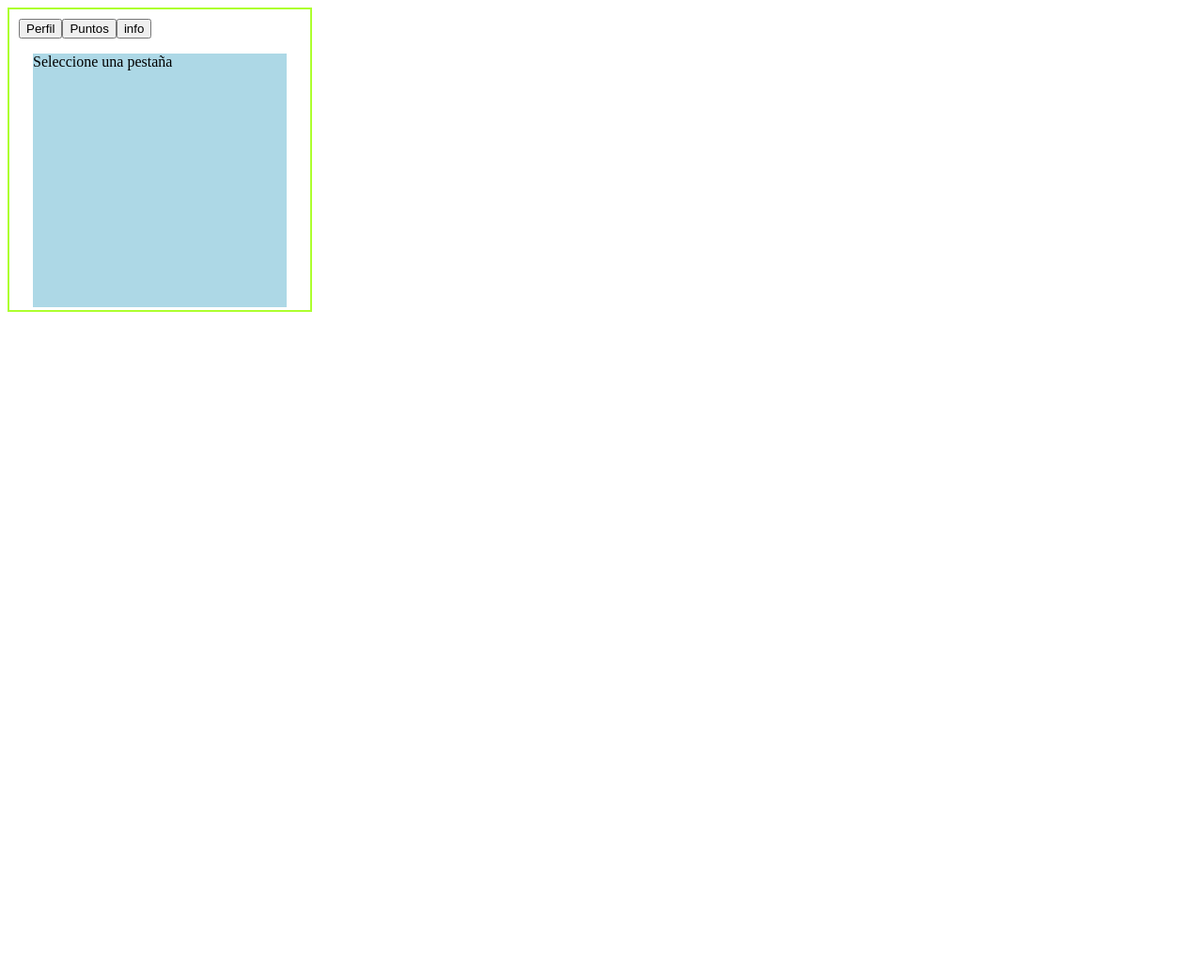
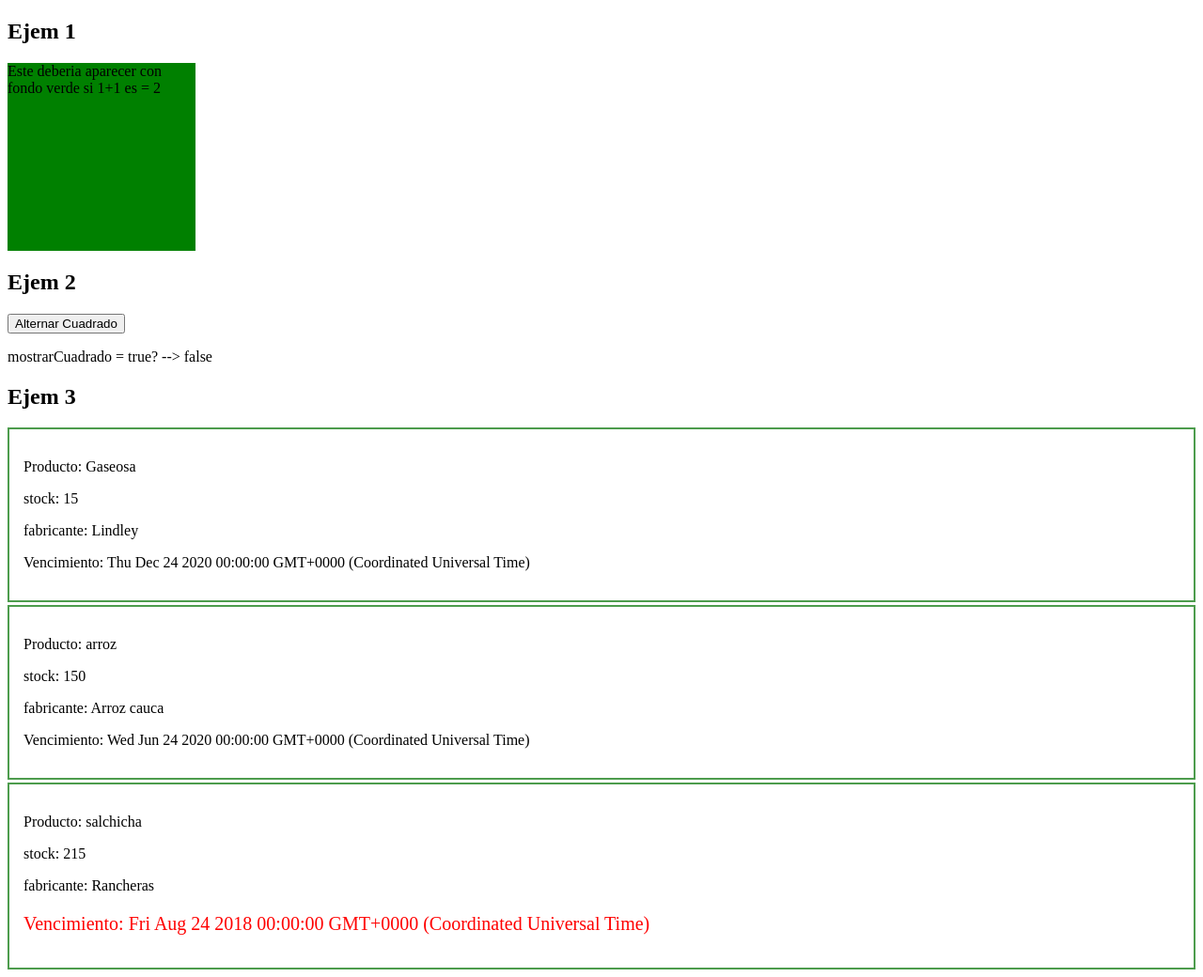
Before and after one commit to JhonnyJGomez/cursoAngular_TypeScript_Parte2, an Angular app in the folder holaMundo/: page / in a window 1280 px wide. Shown: the whole page at 94% size. Before the commit the page ends 800 px from the top, so only its background shows below. Built offline with nearby package versions, Linux system fonts and the light colour scheme.

Commit message:
Agrega directiva ngClass

```diff
--- a/holaMundo/src/app/directiva/directiva.component.css
+++ b/holaMundo/src/app/directiva/directiva.component.css
@@ -20,3 +20,17 @@
     margin: auto;
 
 }
+
+.cuadrado{
+    width: 200px;
+    height: 200px;
+    background: green;
+}
+
+.estaVencido{
+    color: red;
+}
+
+.textoGrande{
+    font-size: 20px;
+}
--- a/holaMundo/src/app/directiva/directiva.component.html
+++ b/holaMundo/src/app/directiva/directiva.component.html
@@ -19,7 +19,7 @@
 
 <!--* Directiva: ngSwitch*  -->
 
-<div class="tab" [ngSwitch]="pestana">
+<!-- <div class="tab" [ngSwitch]="pestana">
     <button (click)="cambiarPestana('Perfil')">Perfil</button>
     <button (click)="cambiarPestana('Puntos')">Puntos</button>
     <button (click)="cambiarPestana('Info')">info</button>
@@ -30,4 +30,26 @@
         <p *ngSwitchCase="'Info'">Estoa es la info</p>
         <p *ngSwitchCase="''">Seleccione una pestaña</p>
     </div>
-</div>
+</div> -->
+
+<!-- * Directiva: ngClass *
+    agrega clases css a elementos HTML, validando una expression -->
+
+   <h2>Ejem 1</h2>
+    <div [ngClass]="{'cuadrado':1+1==2}">
+        <p>Este deberia aparecer con fondo verde si 1+1 es = 2</p>
+    </div>
+
+    <h2>Ejem 2</h2>
+    <button (click)="alternarCuadrado()" >Alternar Cuadrado</button>
+    <div [ngClass]="{'cuadrado':mostrarCuadrado}">
+        <p>mostrarCuadrado = true? --> {{mostrarCuadrado}}</p>
+    </div>
+    <h2>Ejem 3</h2>
+
+    <div *ngFor ="let producto of productos" class ="producto">
+        <p>Producto: {{producto.nombre}}</p>
+        <p>stock: {{producto.stock}}</p>
+        <p>fabricante: {{producto.fabricante}}</p>
+        <p [ngClass]="{'estaVencido': producto.fechaVence <= myDate, 'textoGrande': producto.fechaVence <= myDate}"> Vencimiento: {{producto.fechaVence}} </p>
+    </div>
--- a/holaMundo/src/app/directiva/directiva.component.ts
+++ b/holaMundo/src/app/directiva/directiva.component.ts
@@ -15,6 +15,9 @@ interface producto{
 export class DirectivaComponent implements OnInit {
   cargando:boolean= true
   pestana:string = ''
+  mostrarCuadrado:boolean = false
+  myDate = new Date();
+
   productos: Array<producto> = [{
     nombre: 'Gaseosa',
     stock: 15,
@@ -31,7 +34,7 @@ export class DirectivaComponent implements OnInit {
      nombre: 'salchicha',
      stock: 215,
      fabricante: 'Rancheras',
-     fechaVence: new Date('08/24/2020')
+     fechaVence: new Date('08/24/2018')
    }]
 
 
@@ -54,4 +57,8 @@ export class DirectivaComponent implements OnInit {
   cambiarPestana(pestana:string){
     this.pestana = pestana
   }
+
+  alternarCuadrado(){
+    this.mostrarCuadrado = !this.mostrarCuadrado
+  }
 }
```
